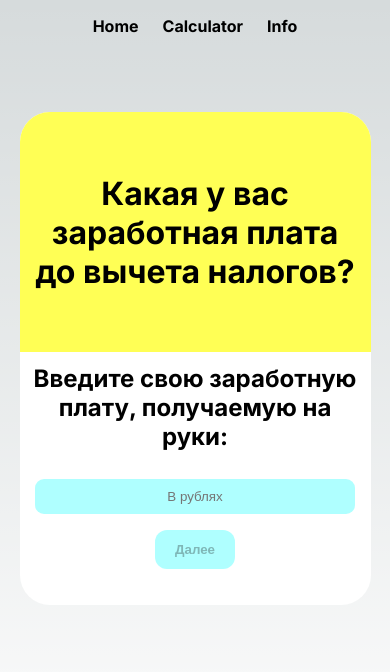
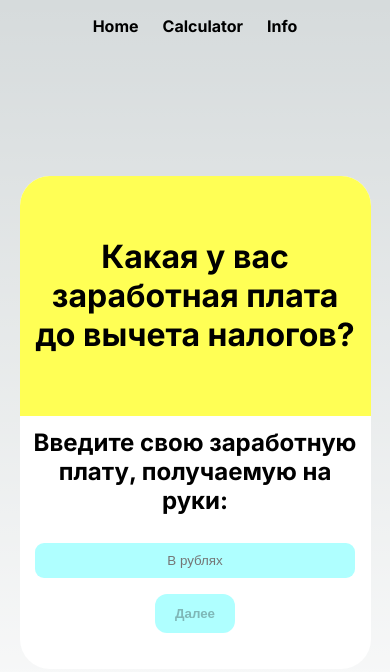
Before and after one commit to klontaler/reacted_taxes, a Next.js app: page /calculator in a window 390 px wide. Shown: the top 672 px of the page. Built offline with nearby package versions, Linux system fonts and the light colour scheme.

Commit message:
trying smth

```diff
--- a/src/app/calculator/page.module.css
+++ b/src/app/calculator/page.module.css
@@ -62,7 +62,7 @@
 @media (max-height: 880px) {
   #resultBlock {
     margin-top: 120px;
-    margin-bottom: 120px;
+    margin-bottom: 60px;
   }
 }
 /* Tablet and Smaller Desktop */
--- a/src/app/globals.css
+++ b/src/app/globals.css
@@ -24,6 +24,7 @@ html,
 body {
   max-width: 100vw;
   min-height: 100vh;
+  height: auto;
   overflow-x: hidden;
 }
 
@@ -43,6 +44,7 @@ main {
   justify-content: center;
   align-items: center;
   min-height: 100vh;
+  height: auto;
 }
 
 header {
@@ -108,9 +110,6 @@ h1, h2, h3, h4, h5, h6 {
 
 /* Mobile */
 @media (max-width: 700px) {
-  main {
-    min-height: 85vh;
-  }
   .nextButton {
     margin:  0 auto 36px;
   }
```
